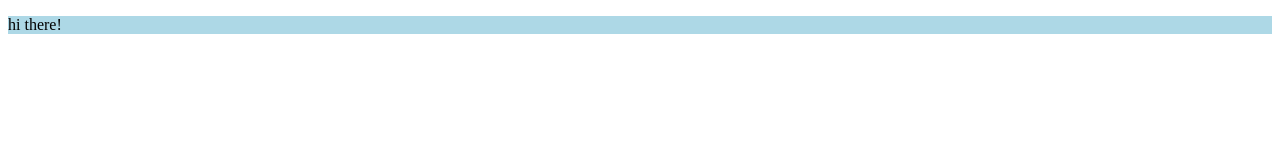
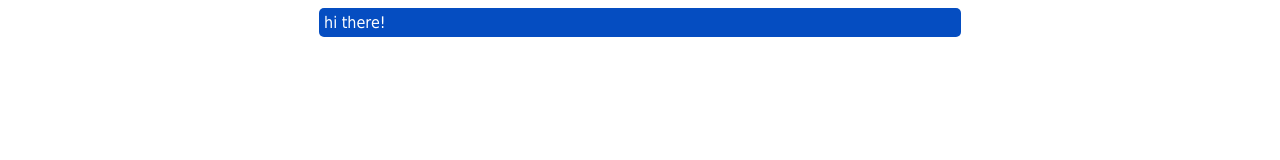
Before and after one commit to hchiam/hachoo, a plain HTML site: page index.html in a window 1280 px wide. Drawn offline with Linux system fonts and the light colour scheme.

Commit message:
Update style.css

```diff
--- a/style.css
+++ b/style.css
@@ -1,3 +1,9 @@
 p {
-  background: lightblue;
+  background: #054dc1;
+  color: white;
+  font-family: tahoma, avenir, arial, tahoma;
+  padding: 5px;
+  margin: 0 auto;
+  width: 50%;
+  border-radius: 5px;
 }
```
